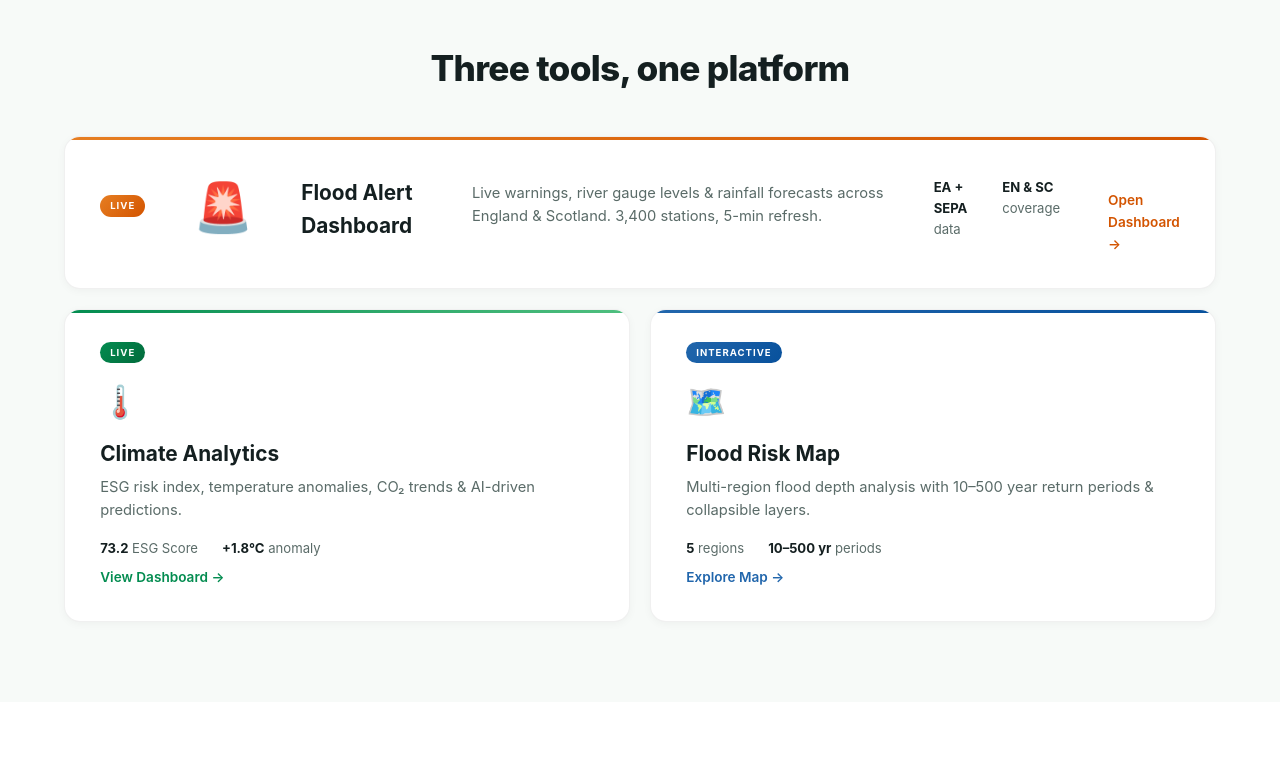
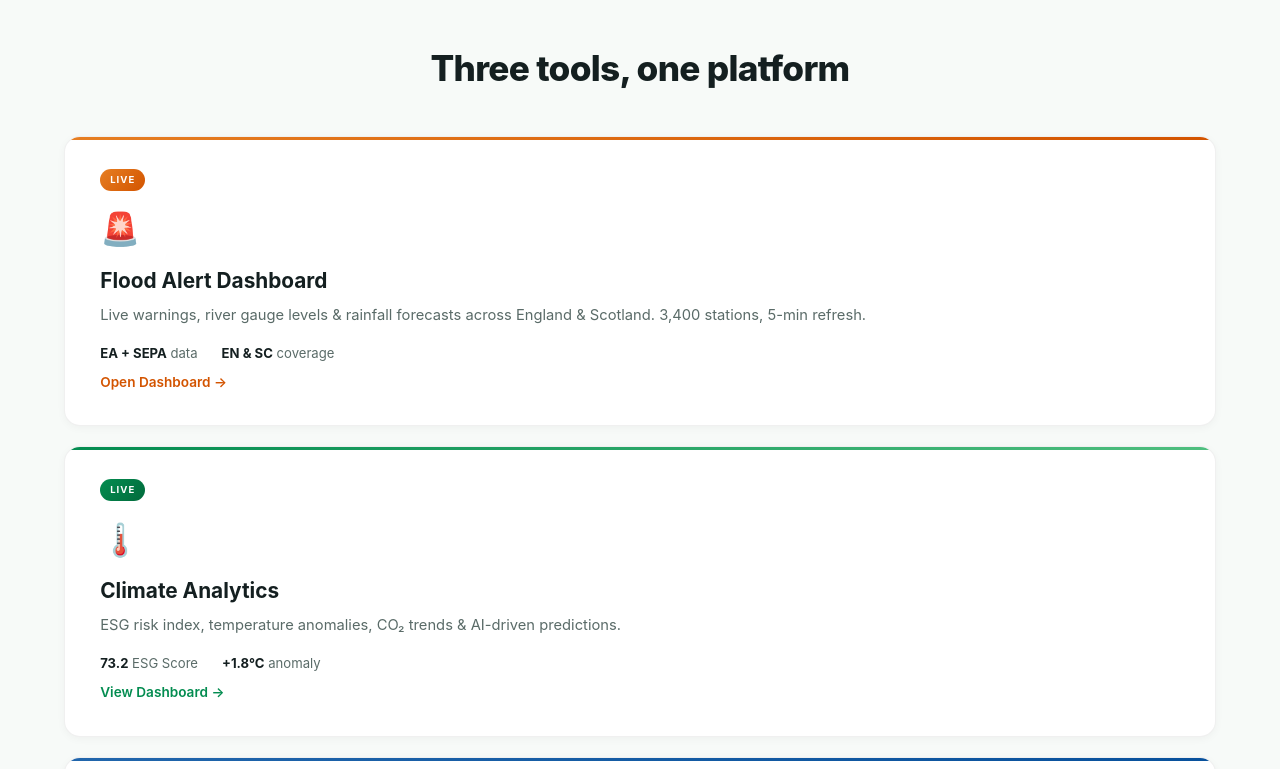
Before and after one commit to finkelehq/finkele-web, a website: page public/index.html in a window 1280 px wide. Shown: the part 680-1449 px from the top of the page. Drawn offline with nearby package versions, Linux system fonts and the light colour scheme.

Commit message:
Products: stack all 3 bento cards vertically (single column)

```diff
--- a/public/assets/css/style.css
+++ b/public/assets/css/style.css
@@ -152,11 +152,9 @@ a { text-decoration: none; color: inherit; }
 
 .bento-grid {
   display: grid;
-  grid-template-columns: 1fr 1fr;
-  grid-template-rows: auto auto;
+  grid-template-columns: 1fr;
   gap: 1.25rem;
 }
-.bento-featured { grid-column: 1 / -1; } /* full-width top card */
 
 .bento-card {
   position: relative;
@@ -206,11 +204,7 @@ a { text-decoration: none; color: inherit; }
 .card-floodmap .bento-arrow { color: #2166ac; }
 .bento-card:hover .bento-arrow { text-decoration: underline; }
 
-/* Featured card: horizontal layout */
-.bento-featured {
-  flex-direction: row; align-items: center; gap: 3rem;
-}
-.bento-featured .bento-icon { font-size: 3rem; flex-shrink: 0; }
+
 
 /* ═══════════════════════════════════════════
    ANALYTICS — 2×2 chart grid
```
